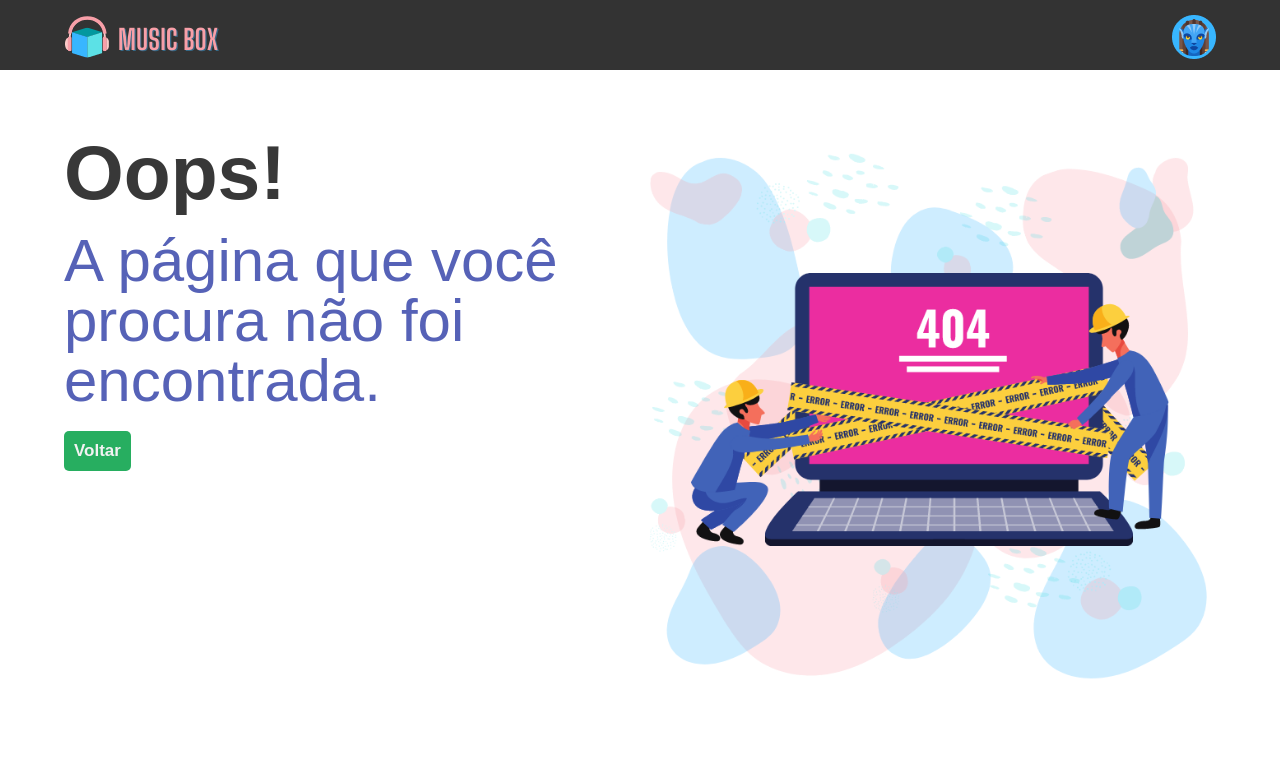
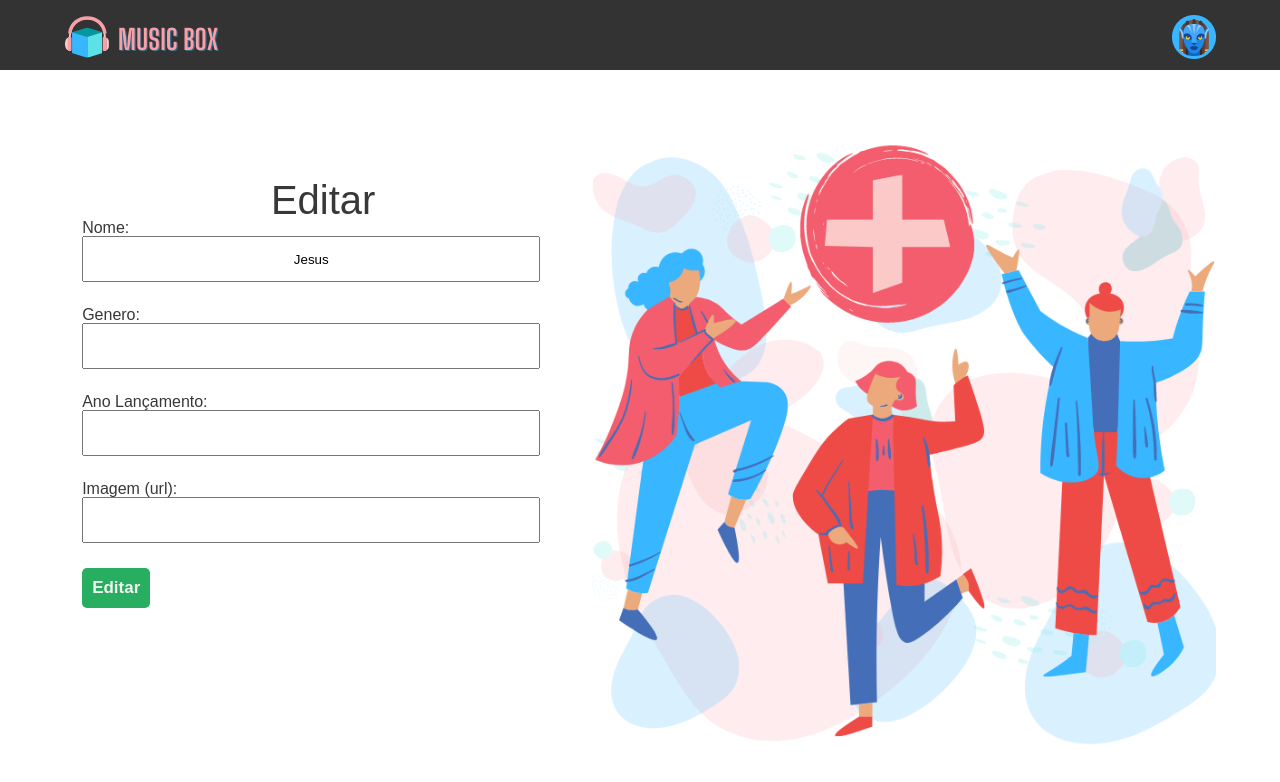
Before and after one commit to GBernardo10/music-box, a React (Create React App) app: page /editar-musica/1 in a window 1280 px wide. Shown: the top 782 px of the page. Built offline with nearby package versions, Linux system fonts and the light colour scheme; no server answers.

Commit message:
edit music

```diff
--- a/src/App.jsx
+++ b/src/App.jsx
@@ -1,4 +1,4 @@
-import NavBar from "./components/Nav";
+// import NavBar from "./components/Nav";
 import Inicio from "./pages/Inicio";
 import AddMusic from "./pages/AddMusic";
 import NotFound from "./pages/NotFound";
@@ -9,7 +9,7 @@ import Rotas from "./routes/routes";
 export default function App() {
   return (
     <>
-      <NavBar />
+      {/* <NavBar /> */}
       <Rotas />
     </>
   );
--- a/src/components/Button.jsx
+++ b/src/components/Button.jsx
@@ -2,6 +2,10 @@
 //   return <button className="btn-green right">{props.children}</button>;
 // }
 
-export default function Button({ children }) {
-  return <button className="btn-green right">{children}</button>;
+export default function Button({ children, onClick, type, posicao }) {
+  return (
+    <button type={type} onClick={onClick} className={`btn-green ${posicao}`}>
+      {children}
+    </button>
+  );
 }
--- a/src/components/MusicCard.jsx
+++ b/src/components/MusicCard.jsx
@@ -1,22 +1,24 @@
 import editIcon from "../assets/img/edit-icon.png";
 import deleteIcon from "../assets/img/delete-icon.png";
 import starIcon from "../assets/img/star-solid.png";
+import { Link } from "react-router-dom";
 /* DESESTRUTURAÇÃO DAS PROPRIEDADES DENTRO DO OBJETO PROPS */
-export default function MusicCard({ nome, genero, lancamento }) {
-//export default function MusicCard(props) {  // Forma convencional
+export default function MusicCard({ id, nome, genero, lancamento }) {
+  //export default function MusicCard(props) {  // Forma convencional
   return (
     <div className="music-box">
       <div className="img-music"></div>
       <div className="music-data">
         <div className="icons">
-          <img src={editIcon} alt="icone editar" className="edit" />
+          <Link to={`/editar-musica/${id}`}>
+            <img src={editIcon} alt="icone editar" className="edit" />
+          </Link>
           <img src={deleteIcon} alt="icone deletar" className="delete" />
           <img src={starIcon} alt="icone estrela" className="stars" />
         </div>
 
         <div className="name">
           <label>
-            {" "}
             Nome:
             <input className="input-music" type="text" value={nome} />
           </label>
@@ -24,7 +26,6 @@ export default function MusicCard({ nome, genero, lancamento }) {
 
         <div className="genre">
           <label>
-            {" "}
             Genêro:
             <input className="input-music" type="text" value={genero} />
           </label>
@@ -32,7 +33,6 @@ export default function MusicCard({ nome, genero, lancamento }) {
 
         <div className="release">
           <label>
-            {" "}
             Lançamento:
             <input className="input-music" type="text" value={lancamento} />
           </label>
--- a/src/components/Nav.jsx
+++ b/src/components/Nav.jsx
@@ -1,12 +1,15 @@
 import logo from "../assets/img/logo.png";
 import avatar from "../assets/img/avatar.png";
+import { Link } from "react-router-dom";
 // import  "./nav.css"
 
 export default function Nav() {
   return (
     <nav>
       <div className="container">
-        <img className="logo" src={logo} alt="Logo" />
+        <Link to="/">
+          <img className="logo" src={logo} alt="Logo" />
+        </Link>
         <img src={avatar} alt="Avatar" className="avatar" />
       </div>
     </nav>
--- a/src/pages/AddMusic.jsx
+++ b/src/pages/AddMusic.jsx
@@ -1,5 +1,7 @@
-import { useState } from "react";
+import { useEffect, useState } from "react";
+import { useParams } from "react-router";
 import addMusic from "../assets/img/add-music-img.png";
+import Button from "../components/Button";
 import api from "../services/api";
 
 export default function AddMusic() {
@@ -9,6 +11,20 @@ export default function AddMusic() {
     genero: "Acao",
     url: "meu_site.com",
   });
+
+  const { id } = useParams();
+
+  useEffect(() => {
+    async function getMusicById() {
+      if (id != null && id != undefined) {
+        console.log("music");
+        const resposta = await api.get(`/${id}`);
+        setMusic(resposta.data);
+      }
+    }
+    getMusicById();
+    console.log(music);
+  }, []);
 
   function handleInput(eventoDoOnChange) {
     const { name, value } = eventoDoOnChange.target;
@@ -29,22 +45,31 @@ export default function AddMusic() {
       alert("Xiiiiii");
     }
   }
+  function editar() {
+    console.log("EDITEI", music);
+  }
 
   return (
     <div className="container">
       <div className="add-music">
         <form>
           {/* <form onSubmit={cadastrar}> */}
-          <h1>Adicionar</h1>
+          <h1>{id ? "Editar" : "Adicionar"}</h1>
           <div>
             <label>
               Nome:
-              <input type="text" name="nome" onChange={handleInput} />
+              <input
+                type="text"
+                name="nome"
+                onChange={handleInput}
+                value={music.nome}
+              />
             </label>
           </div>
           <div>
             <label>
-              Genêro: <input type="text" name="genero" onChange={handleInput} />
+              Genero:
+              <input type="text" name="genero" onChange={handleInput} />
             </label>
           </div>
           <div>
@@ -57,9 +82,9 @@ export default function AddMusic() {
             <input type="text" name="url" onChange={handleInput} />
           </div>
           <div>
-            <button type="button" className="btn-green" onClick={cadastrar}>
-              Enviar
-            </button>
+            <Button type="button" onClick={id ? editar : cadastrar}>
+              {id ? "Editar" : "Enviar"}
+            </Button>
           </div>
         </form>
         <img src={addMusic} alt="addMusic" />
--- a/src/pages/Inicio.jsx
+++ b/src/pages/Inicio.jsx
@@ -1,4 +1,5 @@
-import indexImg from '../assets/img/index-img.png'
+import { Link } from "react-router-dom";
+import indexImg from "../assets/img/index-img.png";
 
 export default function Inicio() {
   return (
@@ -11,7 +12,9 @@ export default function Inicio() {
               <h3>Contribua e fique por dentro das novidades </h3>
             </div>
             <div className="img-index"></div>
-            <button className="btn-green">Conhecer agora</button>
+            <Link to="/list-musics">
+              <button className="btn-green">Conhecer agora</button>
+            </Link>
           </div>
           <img src={indexImg} alt="" className="index-img" />
         </div>
--- a/src/pages/Music.jsx
+++ b/src/pages/Music.jsx
@@ -2,6 +2,7 @@
 // import React from "react"; // Importando o React
 import { useEffect, useState } from "react";
 import { useHistory } from "react-router";
+import { Link } from "react-router-dom";
 import Button from "../components/Button";
 import MusicCard from "../components/MusicCard";
 import api from "../services/api";
@@ -24,7 +25,9 @@ export default function Music() {
 
       <div className="container">
         <div className="filter">
-          <Button>Adicionar</Button>
+          <Link to="/add-music">
+            <Button posicao="right">Adicionar</Button>
+          </Link>
         </div>
       </div>
 
@@ -34,6 +37,7 @@ export default function Music() {
         <div className="music-boxes">
           {listaMusica.map((musica) => (
             <MusicCard
+              id={musica.id}
               nome={musica.nome}
               genero={musica.genero}
               lancamento={musica.ano}
--- a/src/routes/routes.jsx
+++ b/src/routes/routes.jsx
@@ -4,14 +4,17 @@ import AddMusic from "../pages/AddMusic";
 import Music from "../pages/Music";
 import Inicio from "../pages/Inicio";
 import NotFound from "../pages/NotFound";
+import NavBar from "../components/Nav";
 
 export default function Rotas() {
   return (
     <Router>
+      <NavBar />
       <Switch>
         <Route exact path="/" component={Inicio} />
         <Route exact path="/add-music" component={AddMusic} />
         <Route exact path="/list-musics" component={Music} />
+        <Route exact path="/editar-musica/:id" component={AddMusic} />
         <Route path="*" component={NotFound} />
       </Switch>
     </Router>
```
